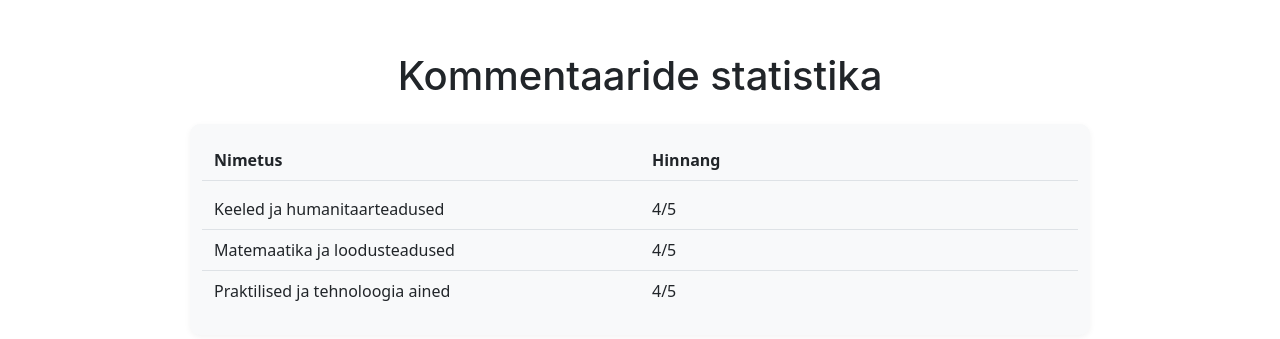
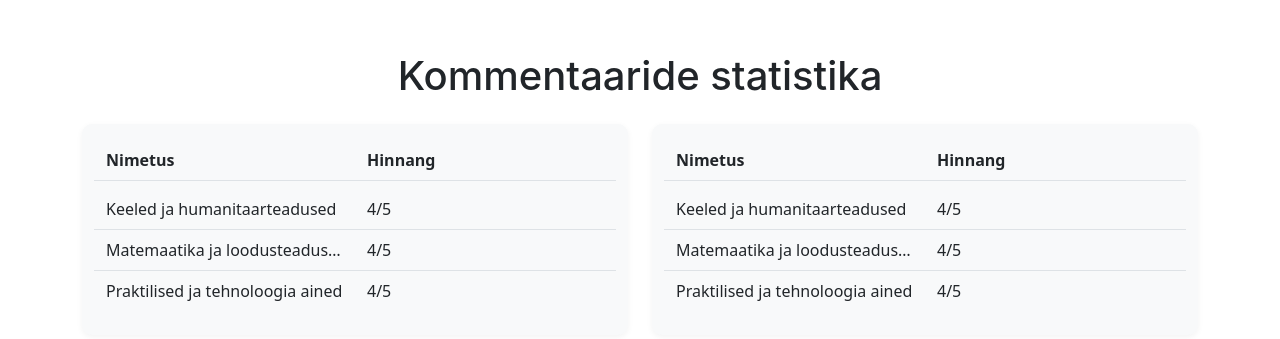
Before and after one commit to MasterShifuCsgo/micro-project, a Vue app: page /dashboard in a window 1280 px wide. Shown: the part 207-546 px from the top of the page. Built offline with nearby package versions, Linux system fonts and the light colour scheme.

Commit message:
added another grid

```diff
--- a/Frontend/src/Pages/Dashboard.vue
+++ b/Frontend/src/Pages/Dashboard.vue
@@ -11,8 +11,10 @@ const hinnangud = [
 
 <template>
   <div class="container d-flex align-items-center justify-content-center min-vh-100">
-    <div class="w-100 max-w-900">
+    <div class="w-100">
       <h1 class="text-center mb-4">Kommentaaride statistika</h1>
+      <div class="row row-cols-1 row-cols-md-2 g-4">
+        <div class="col">
           <div class="oppekavade-statistika p-4">
             <!-- Header Row -->
             <div class="row border-bottom mb-2 pb-2 fw-bold">
@@ -24,6 +26,23 @@ const hinnangud = [
             <div class="row align-items-center py-2 border-bottom" v-for="(item, i) in hinnangud" :key="i">
               <DashBoardItem :content="item.nimetus"/>
               <DashBoardItem :content="item.hinne"/>
+            </div>
+          </div>
+        </div>
+        <div class="col">
+          <div class="oppekavade-statistika p-4">
+            <!-- Header Row -->
+            <div class="row border-bottom mb-2 pb-2 fw-bold">
+              <DashBoardItem content="Nimetus"/>
+              <DashBoardItem content="Hinnang"/>
+            </div>
+
+            <!-- Data Rows -->
+            <div class="row align-items-center py-2 border-bottom" v-for="(item, i) in hinnangud" :key="i">
+              <DashBoardItem :content="item.nimetus"/>
+              <DashBoardItem :content="item.hinne"/>
+            </div>
+          </div>
         </div>
       </div>
     </div>
```
Lines whose indentation alone changed are shown as unchanged.
